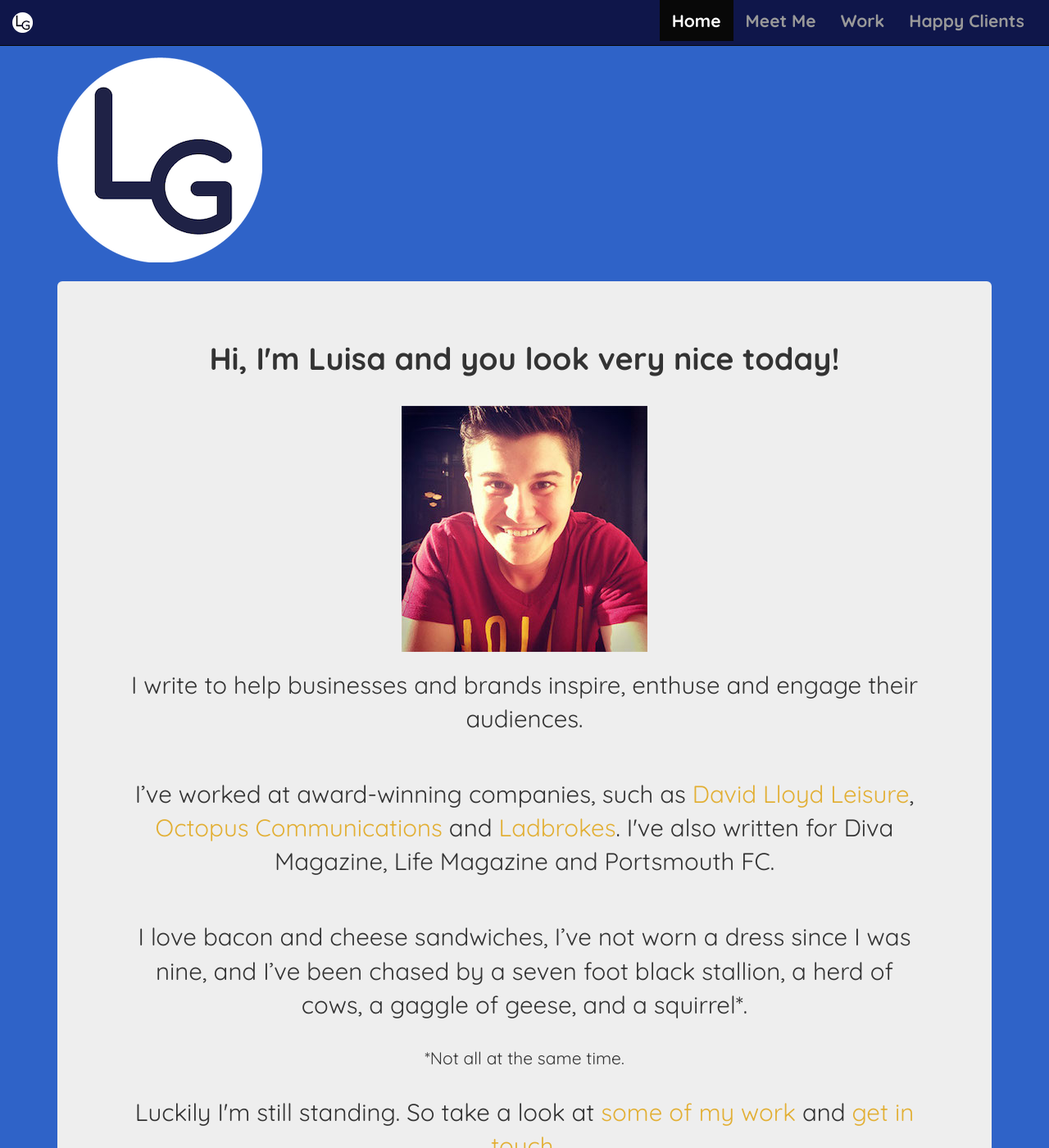
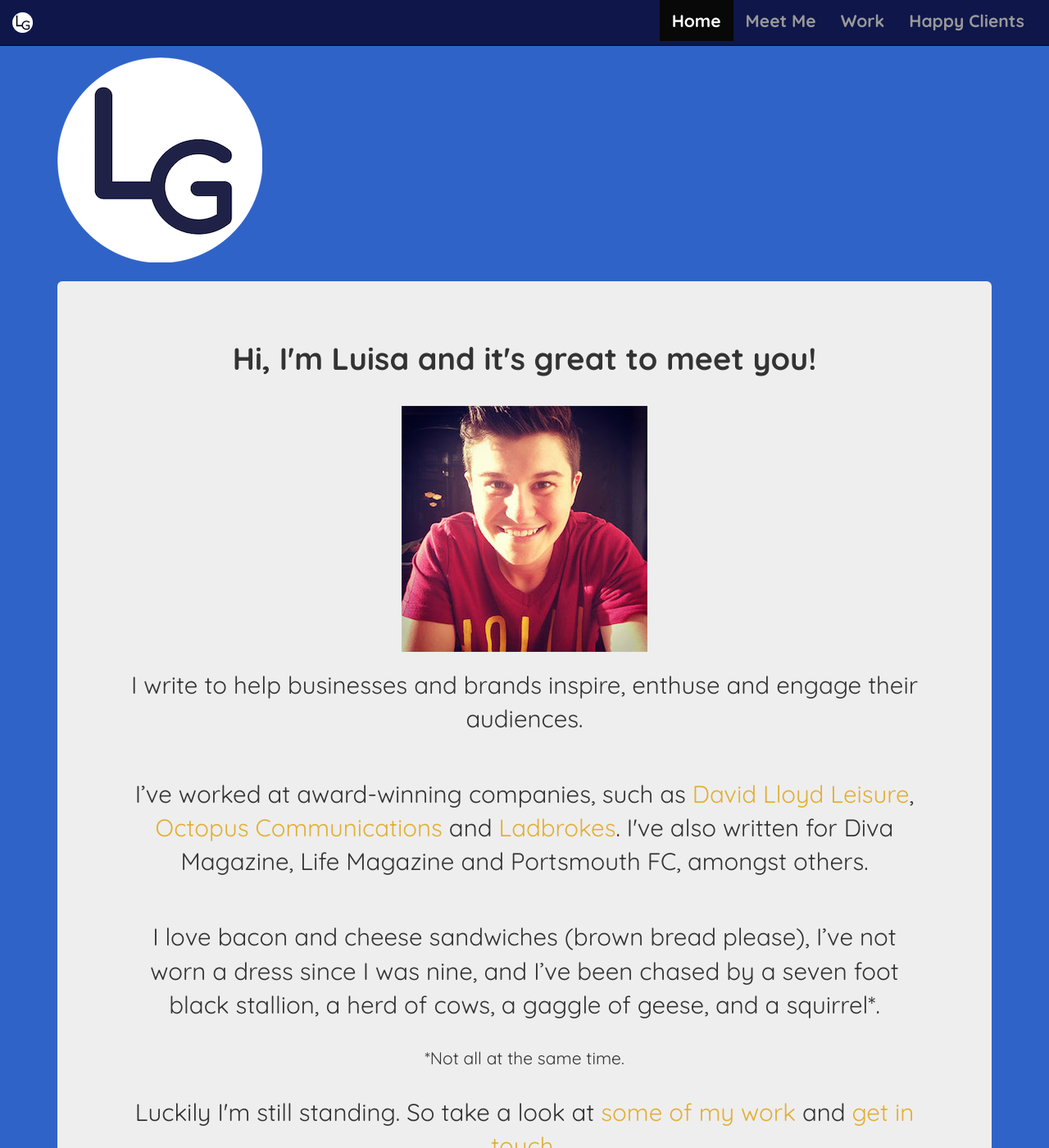
Before and after one commit to luisagottardo/luisagottardo.github.io, a Jekyll site: the page built from index.html, in a window 1280 px wide and 1400 px high. Shown: the whole window at 82% size. Built offline with Jekyll 4.4.1, drawn with Linux system fonts in a browser that asks for light colours.

Commit message:
copy tweaks to homepage

```diff
--- a/index.html
+++ b/index.html
@@ -12,11 +12,11 @@ title: Homepage
   <div class="col-md-12">
     <div class="jumbotron">
       <div class="overlay-home">
-        <p class="intro-blurb"><strong>Hi, I'm Luisa and you look very nice today!</strong></p>
+        <p class="intro-blurb"><strong>Hi, I'm Luisa and it's great to meet you!</strong></p>
         <img src="images/lu/lu-homepage.jpg"/>
         <p class="intro-subhead">I write to help businesses and brands inspire, enthuse and engage their audiences.</p>
-        <p class="intro-subhead">I’ve worked at award-winning companies, such as <a href="http://davidlloyd.co.uk" target="_blank">David Lloyd Leisure</a>, <a href="http://www.weareoctopusgroup.net" target="_blank">Octopus Communications</a> and <a href="http://www.ladbrokes.com" target="_blank">Ladbrokes</a>. I've also written for Diva Magazine, Life Magazine and Portsmouth FC.</p>
-        <p class="intro-subhead">I love bacon and cheese sandwiches, I’ve not worn a dress since I was nine, and I’ve been chased by a seven foot black stallion, a herd of cows, a gaggle of geese, and a squirrel*.</p>
+        <p class="intro-subhead">I’ve worked at award-winning companies, such as <a href="http://davidlloyd.co.uk" target="_blank">David Lloyd Leisure</a>, <a href="http://www.weareoctopusgroup.net" target="_blank">Octopus Communications</a> and <a href="http://www.ladbrokes.com" target="_blank">Ladbrokes</a>. I've also written for Diva Magazine, Life Magazine and Portsmouth FC, amongst others.</p>
+        <p class="intro-subhead">I love bacon and cheese sandwiches (brown bread please), I’ve not worn a dress since I was nine, and I’ve been chased by a seven foot black stallion, a herd of cows, a gaggle of geese, and a squirrel*.</p>
         <p>*Not all at the same time.</p>
         <p class="intro-subhead">Luckily I'm still standing. So take a look at <a href="make.html">some of my work</a> and <a href="mailto:luisagottardo@btinternet.com?Subject=Hello">get in touch</a>.</p>
         <div class="process-pics hidden-xs">
```
